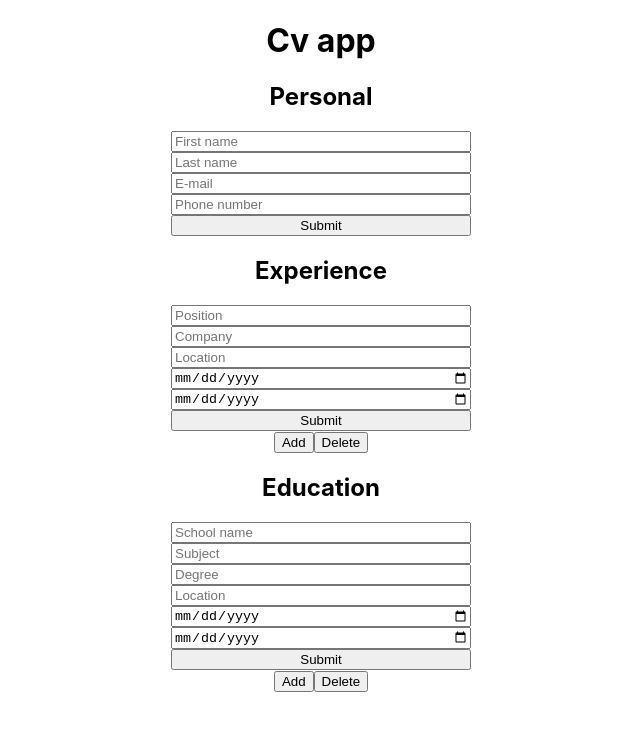
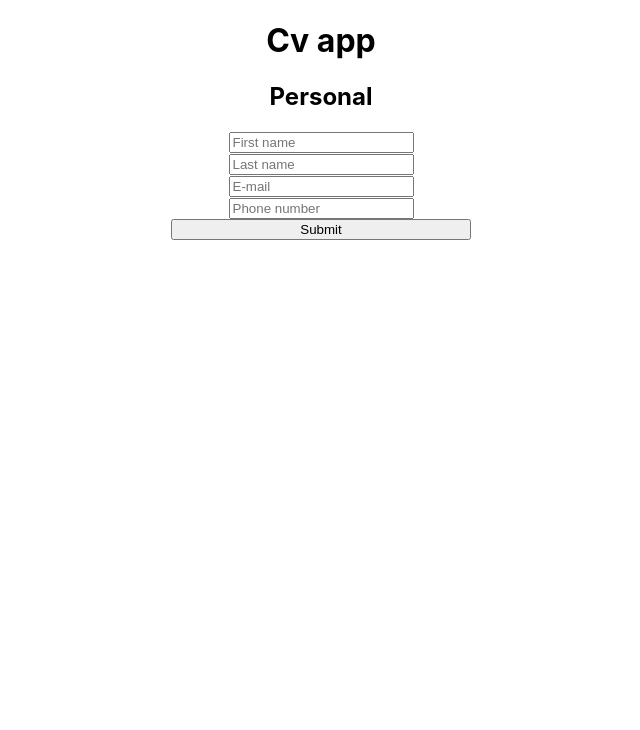
Before and after one commit to Vienio99/cv-app, a React (Create React App) app: page / in a window 1280 px wide. Shown: the top 730 px of the page, without its empty margins (319-959 px from the left). Built offline with nearby package versions, Linux system fonts and the light colour scheme.

Commit message:
introduced new components like Form and Submitted to make sections clearer

```diff
--- a/src/App.js
+++ b/src/App.js
@@ -1,56 +1,9 @@
 import React, { Component } from 'react'
-import Section from './Components/Section.js'
+import Sections from './Components/Sections.js'
 import Header from './Components/Header.js'
 
 class App extends Component {
-  constructor (props) {
-    super(props)
-
-    this.state = {
-      sectionList: ['experience', 'education']
-    }
-
-    this.handleAdd = this.handleAdd.bind(this)
-    this.handleDelete = this.handleDelete.bind(this)
-  }
-
-  handleAdd (section) {
-    if (section === 'experience') {
-      this.setState({
-        sectionList: [section, ...this.state.sectionList]
-      })
-    } else {
-      this.setState({
-        sectionList: [...this.state.sectionList, section]
-      })
-    }
-  }
-
-  handleDelete (key) {
-    const newSectionList = this.state.sectionList.slice()
-    newSectionList.splice(key, 1)
-    console.log(newSectionList)
-    this.setState({
-      sectionList: newSectionList
-    })
-  }
-
   render () {
-    const { handleAdd, handleDelete } = this
-    const { sectionList } = this.state
-    const elementsList = []
-    for (let i = 0; i < sectionList.length; i++) {
-      const section = sectionList[i]
-      const upperCaseSection = section.charAt(0).toUpperCase() + section.slice(1)
-      elementsList.push(
-        <div className={section} key={i}>
-          <h2>{upperCaseSection}</h2>
-          <Section sectionName={section} />
-          <button type='button' onClick={() => handleAdd(section)}>Add</button>
-          <button type='button' onClick={() => handleDelete(i)}>Delete</button>
-        </div>
-      )
-    }
     return (
       <div className='content'>
         <Header />
@@ -58,9 +11,8 @@ class App extends Component {
           <div className='sections'>
             <div className='personal'>
               <h2>Personal</h2>
-              <Section sectionName='personal' />
+              <Sections />
             </div>
-            {elementsList}
           </div>
         </main>
       </div>
--- a/src/Components/Section.js
+++ /dev/null
@@ -1,110 +0,0 @@
-import React, { Component } from 'react'
-import uniqid from 'uniqid'
-
-class Section extends Component {
-  constructor (props) {
-    super(props)
-    this.state = {
-      personal: {
-        isEdited: true,
-        firstName: { text: '', type: 'text', title: 'First name' },
-        lastName: { text: '', type: 'text', title: 'Last name' },
-        email: { text: '', type: 'email', title: 'E-mail' },
-        phoneNumber: { text: '', type: 'number', title: 'Phone number' }
-      },
-      experience: {
-        isEdited: true,
-        position: { text: '', type: 'text', title: 'Position' },
-        company: { text: '', type: 'text', title: 'Company' },
-        location: { text: '', type: 'text', title: 'Location' },
-        startDate: { text: '', type: 'date', title: 'Start date' },
-        endDate: { text: '', type: 'date', title: 'End date' }
-      },
-      education: {
-        isEdited: true,
-        schoolName: { text: '', type: 'text', title: 'School name' },
-        subject: { text: '', type: 'text', title: 'Subject' },
-        degree: { text: '', type: 'text', title: 'Degree' },
-        location: { text: '', type: 'text', title: 'Location' },
-        startDate: { text: '', type: 'date', title: 'Start date' },
-        endDate: { text: '', type: 'date', title: 'End date' }
-      }
-    }
-
-    this.handleSubmit = this.handleSubmit.bind(this)
-    this.handleChange = this.handleChange.bind(this)
-  }
-
-  handleSubmit (e) {
-    e.preventDefault()
-    const section = this.props.sectionName
-    if (this.state[section].isEdited) {
-      this.setState({ [section]: { ...this.state[section], isEdited: false } })
-    } else {
-      this.setState({ [section]: { ...this.state[section], isEdited: true } })
-    }
-  }
-
-  handleChange (e) {
-    e.preventDefault()
-    const value = e.target.value
-    const field = e.target.name
-    const section = this.props.sectionName
-    this.setState({
-      [section]: {
-        ...this.state[section],
-        [field]: {
-          ...this.state[section][field], text: value
-        }
-      }
-    })
-  }
-
-  render () {
-    const { handleSubmit, handleChange } = this
-    const { sectionName } = this.props
-    const inputFields = []
-    const paraFields = []
-    const section = this.state[sectionName]
-    for (const fieldName in this.state[sectionName]) {
-      if (fieldName !== 'isEdited') {
-        if (section.isEdited) {
-          inputFields.push(
-            <input
-              type={section[fieldName].type}
-              name={fieldName}
-              section={sectionName}
-              placeholder={section[fieldName].title}
-              value={section[fieldName].text}
-              onChange={handleChange}
-              className='field'
-            />
-          )
-        } else {
-          paraFields.push(
-            <p key={uniqid()}>{section[fieldName].title}: {section[fieldName].text}</p>
-          )
-        }
-      }
-    }
-    if (section.isEdited) {
-      return (
-        <div>
-          <form className='forms' onSubmit={handleSubmit}>
-            {inputFields}
-            <input type='submit' />
-          </form>
-        </div>
-      )
-    } else {
-      return (
-        <div>
-          {paraFields}
-          <button type='button' value='Edit' name={sectionName} onClick={handleSubmit}>Edit</button>
-        </div>
-      )
-    }
-  }
-}
-
-export default Section
--- /dev/null
+++ b/src/Components/Sections.js
@@ -0,0 +1,44 @@
+import React, { Component } from 'react'
+import Personal from './Sections/Personal'
+
+class Sections extends Component {
+  constructor (props) {
+    super(props)
+
+    this.state = {
+      sectionList: ['experience', 'education']
+    }
+
+    this.handleAdd = this.handleAdd.bind(this)
+    this.handleDelete = this.handleDelete.bind(this)
+  }
+
+  handleAdd (section) {
+    if (section === 'experience') {
+      this.setState({
+        sectionList: [section, ...this.state.sectionList]
+      })
+    } else {
+      this.setState({
+        sectionList: [...this.state.sectionList, section]
+      })
+    }
+  }
+
+  handleDelete (key) {
+    const newSectionList = this.state.sectionList.slice()
+    newSectionList.splice(key, 1)
+    console.log(newSectionList)
+    this.setState({
+      sectionList: newSectionList
+    })
+  }
+
+  render () {
+    return (
+      <Personal />
+    )
+  }
+}
+
+export default Sections
--- /dev/null
+++ b/src/Components/Sections/Form.js
@@ -0,0 +1,31 @@
+import React, { Component } from 'react'
+
+class Form extends Component {
+  render () {
+    const inputFields = []
+    const { fields } = this.props
+    for (const field in fields) {
+      if (field !== 'isEdited') {
+        inputFields.push(
+          <input
+            type={fields[field].type}
+            name={field}
+            section='personal'
+            placeholder={fields[field].title}
+            value={fields[field].text}
+            onChange={this.props.handleChange}
+            className='field'
+            key=''
+          />
+        )
+      }
+    }
+    return (
+      <div>
+        {inputFields}
+      </div>
+    )
+  }
+}
+
+export default Form
--- a/src/Components/Sections/Personal.js
+++ b/src/Components/Sections/Personal.js
@@ -1,65 +1,53 @@
 import React, { Component } from 'react'
+import Form from './Form.js'
+import Submitted from './Submitted.js'
 
 class Personal extends Component {
   constructor (props) {
     super(props)
 
     this.state = {
-      fields: {
       isEdited: true,
       firstName: { text: '', type: 'text', title: 'First name' },
       lastName: { text: '', type: 'text', title: 'Last name' },
       email: { text: '', type: 'email', title: 'E-mail' },
       phoneNumber: { text: '', type: 'number', title: 'Phone number' }
     }
+    this.handleChange = this.handleChange.bind(this)
+    this.handleSubmit = this.handleSubmit.bind(this)
   }
-    this.handleChange = this.handleAdd.bind(this)
+
+  handleSubmit (e) {
+    e.preventDefault()
+    if (this.state.isEdited) {
+      this.setState({ ...this.state, isEdited: false })
+    } else {
+      this.setState({ ...this.state, isEdited: true })
+    }
   }
 
   handleChange (e) {
     e.preventDefault()
     const value = e.target.value
     const field = e.target.name
+    console.log(field)
     this.setState({
-      fields: {
-        ...this.state.fields,
+      ...this.state,
       [field]: {
         ...this.state[field], text: value
-        }
       }
     })
   }
 
-  handleSubmit (e) {
-    e.preventDefault()
-    const fields = this.state.fields
-    if (fields.isEdited) {
-      this.setState({ fields: { ...this.state.fields, isEdited: false } })
-    } else {
-      this.setState({ fields: { ...this.state.fields, isEdited: true } })
-    }
-  }
-
   render () {
-    const { fields } = this.state
+    const fields = this.state
     const { handleChange, handleSubmit } = this
     if (fields.isEdited) {
       return (
         <div>
           <form className='forms' onSubmit={handleSubmit}>
             <div>
-              {fields.map(field =>
-                <input
-                  type={field.type}
-                  name={field}
-                  section='personal'
-                  placeholder={field.title}
-                  value={field.text}
-                  onChange={handleChange}
-                  className='field'
-                  key=''
-                />
-              )}
+              <Form fields={fields} handleChange={handleChange} />
             </div>
             <input type='submit' />
           </form>
@@ -68,9 +56,7 @@ class Personal extends Component {
     } else {
       return (
         <div>
-          {fields.map(field =>
-            <p key=''>{field}: {field.text}</p>
-          )}
+          <Submitted fields={fields} />
           <button type='button' value='Edit' name='personal' onClick={handleSubmit}>Edit</button>
         </div>
       )
--- /dev/null
+++ b/src/Components/Sections/Submitted.js
@@ -0,0 +1,23 @@
+import React, { Component } from 'react'
+
+class Submitted extends Component {
+  render () {
+    const submittedFields = []
+    const { fields } = this.props
+    for (const field in fields) {
+      if (field !== 'isEdited') {
+        submittedFields.push(
+          <p key=''>{fields[field].title}: {fields[field].text}</p>
+        )
+      }
+    }
+
+    return (
+      <div>
+        {submittedFields}
+      </div>
+    )
+  }
+}
+
+export default Submitted
```
Also changed, not shown: src/Components/Sections/Education.js (+59 -0 lines), src/Components/Sections/Experience.js (+29 -4 lines). Lines whose indentation alone changed are shown as unchanged.
